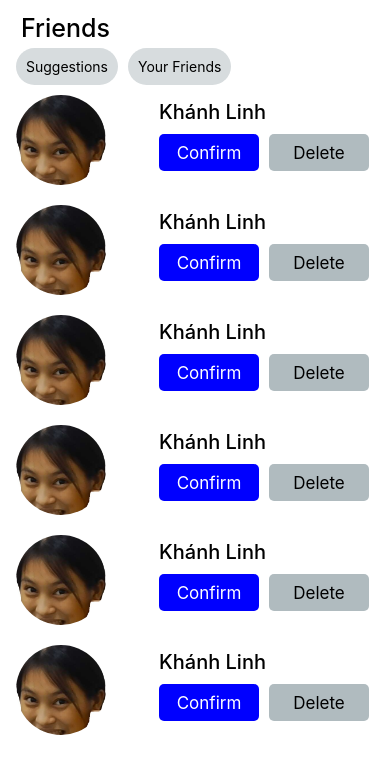
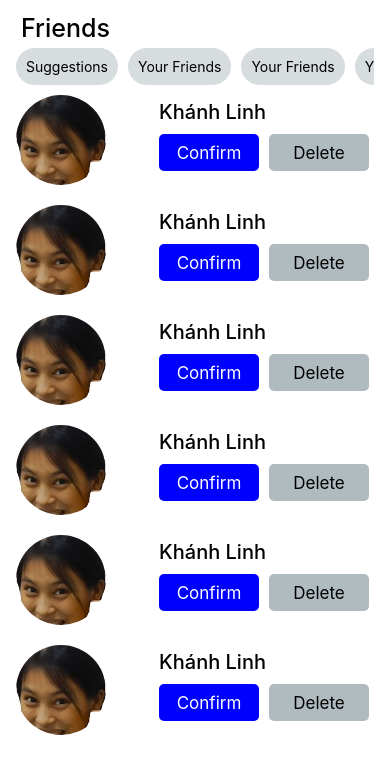
Before and after one commit to LazyyNguyen/react-fakeFB, a React Native app: screen / in a window 390 px wide. Shown: the top 774 px of the page. Built offline with nearby package versions, Linux system fonts and the light colour scheme.

Commit message:
finish tags

```diff
--- a/src/components/ListTags.js
+++ b/src/components/ListTags.js
@@ -8,6 +8,18 @@ const TAG = [
   },
   {
     id: 1,
+    name: 'Your Friends',
+  },
+  {
+    id: 2,
+    name: 'Your Friends',
+  },
+  {
+    id: 3,
+    name: 'Your Friends',
+  },
+  {
+    id: 4,
     name: 'Your Friends',
   },
 ];
@@ -27,6 +39,8 @@ const ListTags = () => {
   return (
     <FlatList
     horizontal={true}
+    showsHorizontalScrollIndicator={false}
+    scrollEnabled={true}
       data={TAG}
       keyExtractor={item => item.id.toString()}
       renderItem={renderItem}
```
